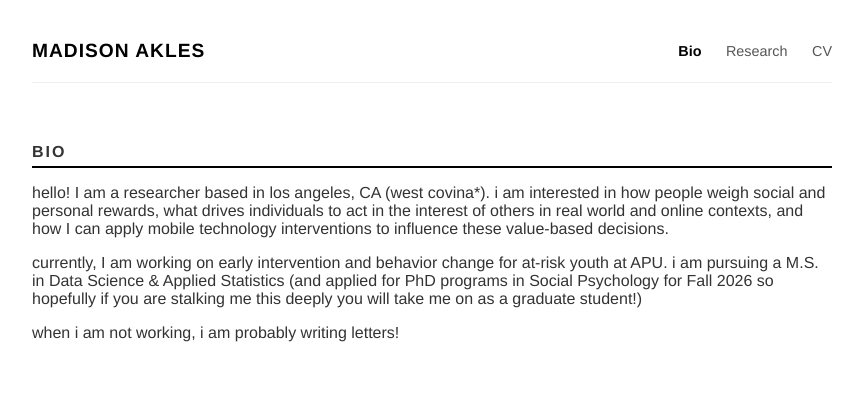
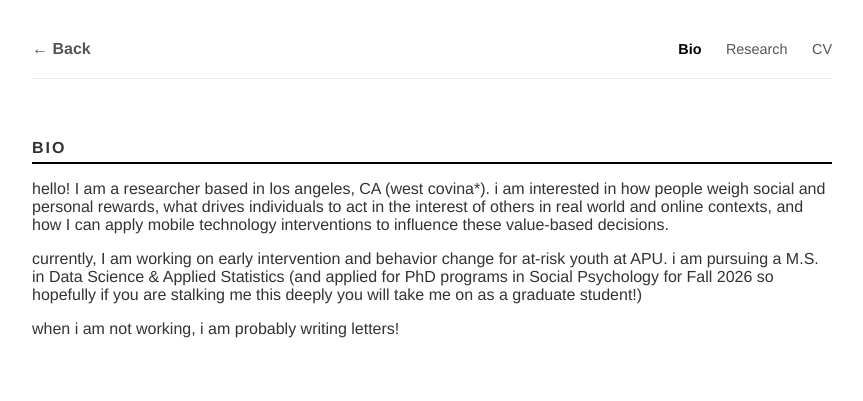
Before and after one commit to madisonakles/madisonakles.github.io, a plain HTML site: page bio.html in a window 1280 px wide. Shown: the whole page, without its empty margins (208-1071 px from the left). Drawn offline with Linux system fonts and the light colour scheme.

Commit message:
Update bio.html

```diff
--- a/bio.html
+++ b/bio.html
@@ -5,11 +5,12 @@
     <meta name="viewport" content="width=device-width, initial-scale=1.0">
     <title>Bio | Madison Akles</title>
     <style>
-        /* PASTE THE SAME CSS FROM INDEX.HTML HERE */
         :root { --bg-color: #ffffff; --text-color: #333333; --accent-color: #555555; --font-main: 'Helvetica Neue', Helvetica, Arial, sans-serif; }
         body { font-family: var(--font-main); color: var(--text-color); background-color: var(--bg-color); margin: 0; padding: 40px 20px; max-width: 800px; margin: 0 auto; }
         nav { margin-bottom: 60px; border-bottom: 1px solid #eee; padding-bottom: 20px; display: flex; justify-content: space-between; align-items: center; }
-        .site-title { font-size: 1.2rem; font-weight: bold; text-transform: uppercase; letter-spacing: 1px; text-decoration: none; color: black; }
+        /* Back Button Style */
+        .back-link { font-size: 1rem; font-weight: bold; text-decoration: none; color: var(--accent-color); transition: color 0.2s; }
+        .back-link:hover { color: black; }
         .nav-links a { margin-left: 20px; text-decoration: none; color: var(--accent-color); font-size: 0.9rem; }
         .nav-links a:hover { color: black; text-decoration: underline; }
         h2 { border-bottom: 2px solid #000; padding-bottom: 5px; text-transform: uppercase; letter-spacing: 2px; font-size: 1rem;}
@@ -17,7 +18,7 @@
 </head>
 <body>
     <nav>
-        <a href="index.html" class="site-title">Madison Akles</a>
+        <a href="index.html" class="back-link">← Back</a>
         <div class="nav-links">
             <a href="bio.html" style="color:black; font-weight:bold;">Bio</a>
             <a href="research.html">Research</a>
```
